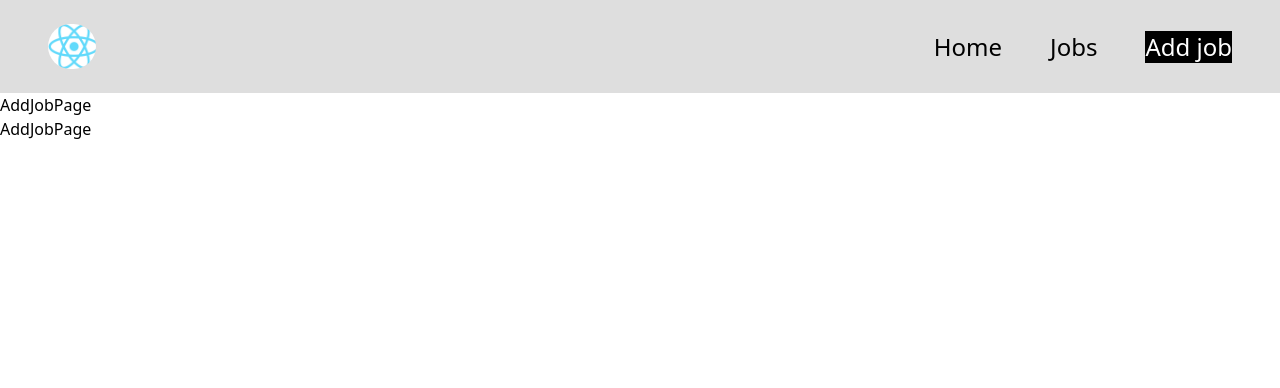
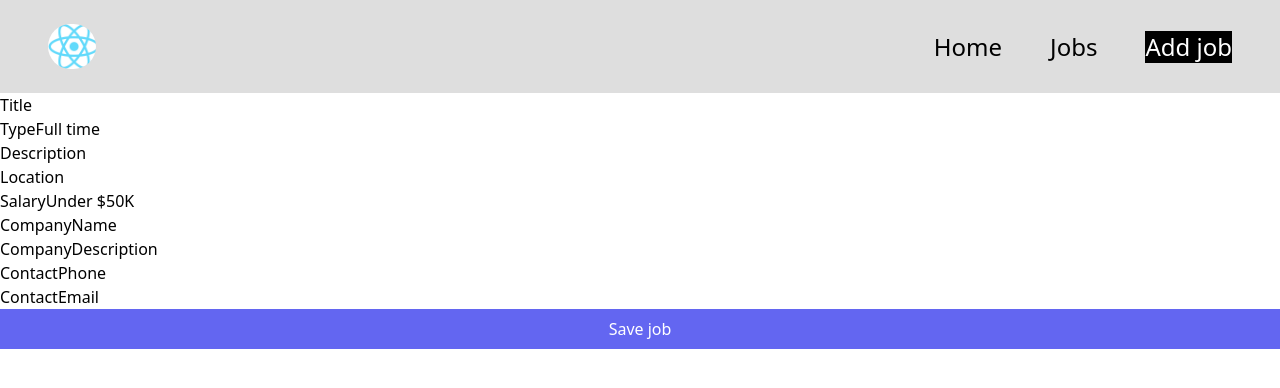
Before and after one commit to jarviswuod/react_jobs, a React (Vite) app: page /add-job in a window 1280 px wide. Shown: the top 388 px of the page. Built offline with nearby package versions, Linux system fonts and the light colour scheme.

Commit message:
Added Delete & Add job functionalities

```diff
--- a/jobs.json
+++ b/jobs.json
@@ -89,10 +89,10 @@
       "title": "InterMiami",
       "type": "Full-time",
       "description": "Full stack role best in the market",
-      "location": "Nairobi, KEN",
-      "salary": "under $50K",
+      "location": "Kampala, UG",
+      "salary": "Over $200K",
       "company": {
-        "contactEmail": "anngo@staff.com",
+        "contactEmail": "mango@staff.co.ke",
         "contactPhone": "+254757464904",
         "name": "Jan briddhi foundation",
         "description": "Full stack role best in the market, Deal like no other"
--- a/src/App.jsx
+++ b/src/App.jsx
@@ -13,11 +13,27 @@ import JobDetailsPage, { jobLoader } from "./pages/JobDetailsPage";
 import EditJobDetails from "./EditJobDetails";
 
 const App = () => {
+  const newJob = async (newJob) => {
+    const res = await fetch(`/api/jobs`, {
+      method: "POST",
+      headers: { "Content-Type": "appliaion/json" },
+      body: JSON.stringify(newJob),
+    });
+    return;
+  };
+
   const updatejob = async (job) => {
     const res = await fetch(`/api/jobs/${job.id}`, {
       method: "PUT",
       headers: { "Content-Type": "appliaion/json" },
       body: JSON.stringify(job),
+    });
+    return;
+  };
+
+  const deletejob = async (job) => {
+    const res = await fetch(`/api/jobs/${job.id}`, {
+      method: "DELETE",
     });
     return;
   };
@@ -29,7 +45,7 @@ const App = () => {
         <Route path="/jobs" element={<JobsPage />} />
         <Route
           path="/jobs/:id"
-          element={<JobDetailsPage />}
+          element={<JobDetailsPage deleteFunc={deletejob} />}
           loader={jobLoader}
         />
         <Route
@@ -37,7 +53,7 @@ const App = () => {
           element={<EditJobDetails jobUpdatefunc={updatejob} />}
           loader={jobLoader}
         />
-        <Route path="/add-job" element={<AddJobPage />} />
+        <Route path="/add-job" element={<AddJobPage addJobFunc={newJob} />} />
         <Route path="*" element={<NotFoundPage />} />
       </Route>
     )
--- a/src/EditJobDetails.jsx
+++ b/src/EditJobDetails.jsx
@@ -1,8 +1,9 @@
-import { useLoaderData, useParams } from "react-router-dom";
+import { useLoaderData, useNavigate, useParams } from "react-router-dom";
 import Button from "./components/Button";
 import { useState } from "react";
 
 const EditJobDetails = ({ jobUpdatefunc }) => {
+  const navigate = useNavigate();
   const { id } = useParams();
   const job = useLoaderData();
 
@@ -35,7 +36,9 @@ const EditJobDetails = ({ jobUpdatefunc }) => {
         description: companyDescription,
       },
     };
+
     jobUpdatefunc(updatedjobForm);
+    return navigate("/jobs");
   };
 
   return (
--- a/src/pages/AddJobPage.jsx
+++ b/src/pages/AddJobPage.jsx
@@ -1,11 +1,138 @@
-import React from "react";
+import React, { useState } from "react";
+import Button from "../components/Button";
+import { useNavigate } from "react-router-dom";
 
-const AddJobPage = () => {
+const AddJobPage = ({ addJobFunc }) => {
+  const navigate = useNavigate();
+
+  const [title, setTitle] = useState("");
+  const [type, setType] = useState("Full time");
+  const [description, setDescription] = useState("");
+  const [location, setLocation] = useState("");
+  const [salary, setSalary] = useState("Under $50K");
+  const [contactEmail, setContactEmail] = useState("");
+  const [contactPhone, setContactPhone] = useState("");
+  const [companyName, setCompanyName] = useState("");
+  const [companyDescription, setCompanyDescription] = useState("");
+
+  const submitForm = (e) => {
+    e.preventDefault();
+
+    const addedJob = {
+      title,
+      type,
+      description,
+      location,
+      salary,
+      company: {
+        contactEmail,
+        contactPhone,
+        name: companyName,
+        description: companyDescription,
+      },
+    };
+    addJobFunc(addedJob);
+    return navigate("/jobs");
+  };
+
   return (
-    <div>
-      <p>AddJobPage</p>
-      <p>AddJobPage</p>
-    </div>
+    <section>
+      <div>
+        <form method="post" onSubmit={submitForm} className="flex flex-col">
+          <label htmlFor="title">
+            Title
+            <input
+              type="text"
+              required
+              name="title"
+              onChange={(e) => setTitle(e.target.value)}
+              value={title}
+            />
+          </label>
+          <label htmlFor="type">
+            Type
+            <input
+              type="text"
+              required
+              name="type"
+              onChange={(e) => setType(e.target.value)}
+              value={type}
+            />
+          </label>
+          <label htmlFor="description">
+            Description
+            <input
+              type="text"
+              required
+              name="description"
+              onChange={(e) => setDescription(e.target.value)}
+              value={description}
+            />
+          </label>
+          <label htmlFor="location">
+            Location
+            <input
+              type="text"
+              required
+              name="location"
+              onChange={(e) => setLocation(e.target.value)}
+              value={location}
+            />
+          </label>
+          <label htmlFor="salary">
+            Salary
+            <input
+              type="text"
+              required
+              name="salary"
+              onChange={(e) => setSalary(e.target.value)}
+              value={salary}
+            />
+          </label>
+          <label htmlFor="companyName">
+            CompanyName
+            <input
+              type="text"
+              required
+              name="companyName"
+              onChange={(e) => setCompanyName(e.target.value)}
+              value={companyName}
+            />
+          </label>
+          <label htmlFor="companyDescription">
+            CompanyDescription
+            <input
+              type="text"
+              required
+              name="companyDescription"
+              onChange={(e) => setCompanyDescription(e.target.value)}
+              value={companyDescription}
+            />
+          </label>
+          <label htmlFor="contactPhone">
+            ContactPhone
+            <input
+              type="text"
+              required
+              name="contactPhone"
+              onChange={(e) => setContactPhone(e.target.value)}
+              value={contactPhone}
+            />
+          </label>
+          <label htmlFor="contactEmail">
+            ContactEmail
+            <input
+              type="text"
+              required
+              name="contactEmail"
+              onChange={(e) => setContactEmail(e.target.value)}
+              value={contactEmail}
+            />
+          </label>
+          <Button>Save job</Button>
+        </form>
+      </div>
+    </section>
   );
 };
 
--- a/src/pages/JobDetailsPage.jsx
+++ b/src/pages/JobDetailsPage.jsx
@@ -1,12 +1,24 @@
-import { Link, useLoaderData, useParams } from "react-router-dom";
+import { Link, useLoaderData, useNavigate, useParams } from "react-router-dom";
 import Button from "../components/Button";
 
-const JobDetailsPage = () => {
+const JobDetailsPage = ({ deleteFunc }) => {
   const job = useLoaderData();
+  const navigate = useNavigate();
+  const { id } = useParams();
+
+  const jobDeleteFunc = (e) => {
+    e.preventDefault();
+    const popup = "Are you sure you want to delete the item?";
+    console.log(popup);
+
+    deleteFunc(job);
+    return navigate("/jobs");
+  };
 
   return (
     <section>
       <div>
+        <form onSubmit={jobDeleteFunc}>
           <p>{job.id}</p>
           <p>{job.title}</p>
           <p>{job.type}</p>
@@ -22,6 +34,7 @@ const JobDetailsPage = () => {
             <Link to={`/jobs/${job.id}/edit`}>Edit job</Link>
           </Button>
           <Button style="bg-red-600">Delete job</Button>
+        </form>
       </div>
     </section>
   );
```
Lines whose indentation alone changed are shown as unchanged.
